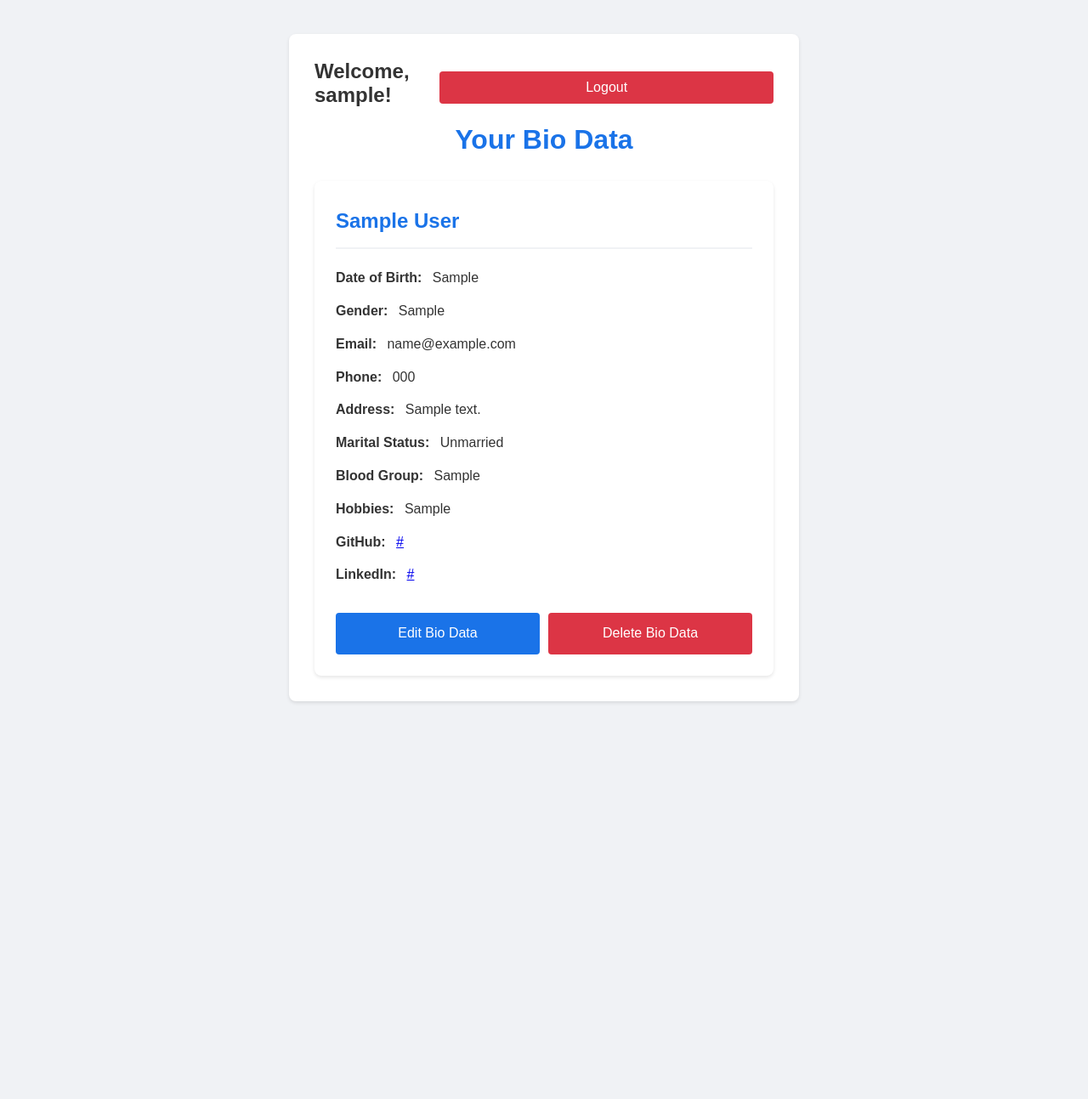
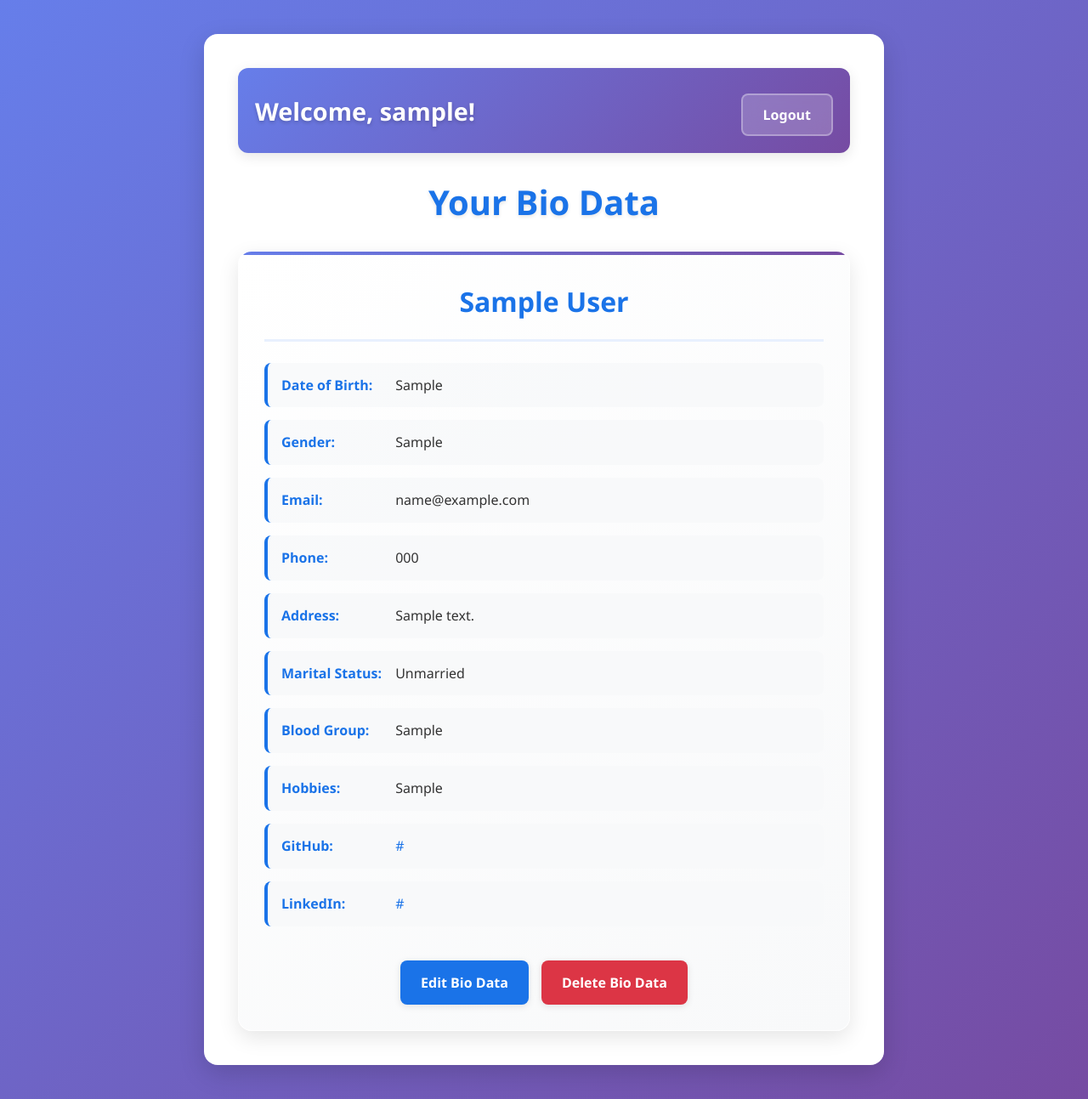
Before and after one commit to Fahimfaisaltalha/web_enginnering_lab, a PHP site: the page made by Lab-Report-2/lab 5/dashboard.php in a window 1280 px wide. Shown: the whole page at 85% size. Before the commit the page ends 827 px from the top, so only its background shows below. Run offline with PHP 8.4, Linux system fonts and the light colour scheme; the visitor is signed in with stand-in values (Sample User, id 1); tables that the repository leaves empty or names only in its code hold one stand-in row (values such as "Sample post").

Commit message:
Change style

```diff
--- a/Lab-Report-2/lab 5/style.css
+++ b/Lab-Report-2/lab 5/style.css
@@ -5,25 +5,30 @@
 }
 
 body {
-    font-family: Arial, sans-serif;
-    background-color: #f0f2f5;
+    font-family: 'Segoe UI', Tahoma, Geneva, Verdana, sans-serif;
+    background: linear-gradient(135deg, #667eea 0%, #764ba2 100%);
+    min-height: 100vh;
     padding: 20px;
     color: #333;
 }
 
 .container {
-    max-width: 600px;
+    max-width: 800px;
     margin: 20px auto;
     background-color: white;
-    padding: 30px;
-    border-radius: 8px;
-    box-shadow: 0 2px 4px rgba(0, 0, 0, 0.1);
+    padding: 40px;
+    border-radius: 16px;
+    box-shadow: 0 10px 30px rgba(0, 0, 0, 0.15);
+    backdrop-filter: blur(10px);
 }
 
 h1 {
     text-align: center;
     color: #1a73e8;
     margin-bottom: 30px;
+    font-size: 2.5rem;
+    font-weight: 700;
+    text-shadow: 0 2px 4px rgba(0,0,0,0.1);
 }
 
 .form-group {
@@ -51,7 +56,7 @@ textarea {
 
 button, .btn {
     background-color: #1a73e8;
-    color: white;
+    color: white !important;
     padding: 10px 20px;
     border: none;
     border-radius: 4px;
@@ -118,36 +123,223 @@ input[type="radio"], input[type="checkbox"] {
     border: 1px solid #f5c6cb;
 }
 
-/* Bio Data Display */
-.bio-data-container {
-    background-color: #ffffff;
-    padding: 25px;
-    border-radius: 8px;
-    box-shadow: 0 2px 4px rgba(0,0,0,0.1);
-    line-height: 1.8;
-}
-.bio-data-container h2 {
-    color: #1a73e8;
-    border-bottom: 2px solid #f0f2f5;
-    padding-bottom: 10px;
-    margin-bottom: 20px;
-}
-.bio-data-container p {
-    margin-bottom: 10px;
-}
-.bio-data-container strong {
-    color: #333;
-    margin-right: 8px;
-}
-.bio-actions {
-    margin-top: 20px;
-    display: flex;
-    gap: 10px;
-}
-
+/* Enhanced Header Navigation */
 .header-nav {
     display: flex;
     justify-content: space-between;
     align-items: center;
+    margin-bottom: 30px;
+    padding: 20px;
+    background: linear-gradient(135deg, #667eea 0%, #764ba2 100%);
+    border-radius: 12px;
+    color: white;
+    box-shadow: 0 4px 15px rgba(0,0,0,0.1);
+}
+
+.header-nav h2 {
+    font-size: 1.8rem;
+    font-weight: 600;
+    margin: 0;
+    text-shadow: 0 2px 4px rgba(0,0,0,0.2);
+}
+
+.header-nav .btn {
+    background-color: rgba(255,255,255,0.2);
+    border: 2px solid rgba(255,255,255,0.3);
+    backdrop-filter: blur(10px);
+    transition: all 0.3s ease;
+    width: auto;
+    padding: 12px 24px;
+    border-radius: 8px;
+    font-weight: 600;
+}
+
+.header-nav .btn:hover {
+    background-color: rgba(255,255,255,0.3);
+    transform: translateY(-2px);
+    box-shadow: 0 4px 12px rgba(0,0,0,0.2);
+}
+
+/* Enhanced Bio Data Display */
+.bio-data-container {
+    background: linear-gradient(145deg, #ffffff 0%, #f8f9fa 100%);
+    padding: 30px;
+    border-radius: 16px;
+    box-shadow: 0 8px 25px rgba(0,0,0,0.1);
+    line-height: 1.8;
+    border: 1px solid rgba(255,255,255,0.8);
+    position: relative;
+    overflow: hidden;
+}
+
+.bio-data-container::before {
+    content: '';
+    position: absolute;
+    top: 0;
+    left: 0;
+    right: 0;
+    height: 4px;
+    background: linear-gradient(90deg, #667eea 0%, #764ba2 100%);
+}
+
+.bio-data-container h2 {
+    color: #1a73e8;
+    border-bottom: 3px solid #e8f0fe;
+    padding-bottom: 15px;
+    margin-bottom: 25px;
+    font-size: 2rem;
+    font-weight: 700;
+    text-align: center;
+}
+
+.bio-data-container p {
+    margin-bottom: 15px;
+    padding: 12px 16px;
+    background-color: rgba(248, 249, 250, 0.8);
+    border-radius: 8px;
+    border-left: 4px solid #1a73e8;
+    transition: all 0.3s ease;
+}
+
+.bio-data-container p:hover {
+    background-color: rgba(26, 115, 232, 0.05);
+    transform: translateX(5px);
+}
+
+.bio-data-container strong {
+    color: #1a73e8;
+    margin-right: 10px;
+    font-weight: 600;
+    min-width: 120px;
+    display: inline-block;
+}
+
+.bio-data-container a {
+    color: #1a73e8;
+    text-decoration: none;
+    font-weight: 500;
+    transition: all 0.3s ease;
+}
+
+.bio-data-container a:hover {
+    color: #1557b0;
+    text-decoration: underline;
+}
+
+.bio-actions {
+    margin-top: 30px;
+    display: flex;
+    gap: 15px;
+    justify-content: center;
+    flex-wrap: wrap;
+}
+
+.bio-actions .btn {
+    width: auto;
+    padding: 12px 24px;
+    border-radius: 8px;
+    font-weight: 600;
+    transition: all 0.3s ease;
+    box-shadow: 0 2px 8px rgba(0,0,0,0.1);
+    color: white !important;
+}
+
+.bio-actions .btn:hover {
+    transform: translateY(-2px);
+    box-shadow: 0 4px 15px rgba(0,0,0,0.2);
+}
+
+/* Enhanced Message Styling */
+.message {
+    padding: 20px;
+    margin-bottom: 25px;
+    border-radius: 12px;
+    text-align: center;
+    font-weight: 500;
+    box-shadow: 0 4px 12px rgba(0,0,0,0.1);
+    border: none;
+    position: relative;
+    overflow: hidden;
+}
+
+.message::before {
+    content: '';
+    position: absolute;
+    top: 0;
+    left: 0;
+    right: 0;
+    height: 3px;
+    background: linear-gradient(90deg, #28a745 0%, #20c997 100%);
+}
+
+.message.success {
+    background: linear-gradient(135deg, #d4edda 0%, #c3e6cb 100%);
+    color: #155724;
+    border-left: 4px solid #28a745;
+}
+
+.message.error {
+    background: linear-gradient(135deg, #f8d7da 0%, #f5c6cb 100%);
+    color: #721c24;
+    border-left: 4px solid #dc3545;
+}
+
+/* Empty State Styling */
+.message:not(.success):not(.error) {
+    background: linear-gradient(135deg, #e3f2fd 0%, #bbdefb 100%);
+    color: #1565c0;
+    border-left: 4px solid #2196f3;
+    padding: 30px;
+}
+
+.message:not(.success):not(.error) p {
+    font-size: 1.1rem;
     margin-bottom: 20px;
 }
+
+.message:not(.success):not(.error) .btn {
+    background: linear-gradient(135deg, #667eea 0%, #764ba2 100%);
+    border: none;
+    padding: 15px 30px;
+    font-size: 1.1rem;
+    font-weight: 600;
+    border-radius: 8px;
+    transition: all 0.3s ease;
+    box-shadow: 0 4px 15px rgba(0,0,0,0.2);
+    color: white !important;
+}
+
+.message:not(.success):not(.error) .btn:hover {
+    transform: translateY(-3px);
+    box-shadow: 0 6px 20px rgba(0,0,0,0.3);
+}
+
+/* Responsive Design */
+@media (max-width: 768px) {
+    .container {
+        margin: 10px;
+        padding: 20px;
+    }
+
+    .header-nav {
+        flex-direction: column;
+        gap: 15px;
+        text-align: center;
+    }
+
+    .bio-actions {
+        flex-direction: column;
+    }
+
+    .bio-data-container p {
+        padding: 10px 12px;
+    }
+
+    h1 {
+        font-size: 2rem;
+    }
+
+    .bio-data-container h2 {
+        font-size: 1.5rem;
+    }
+}
```
